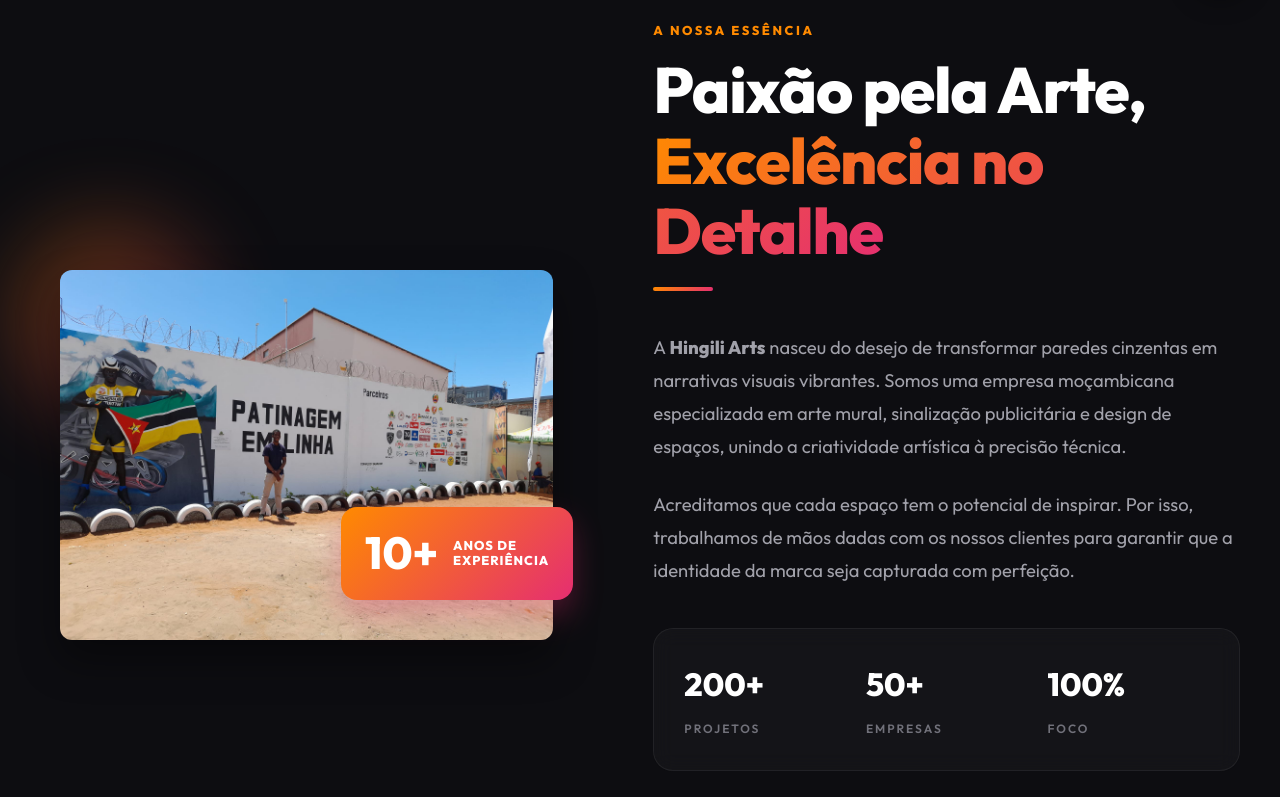
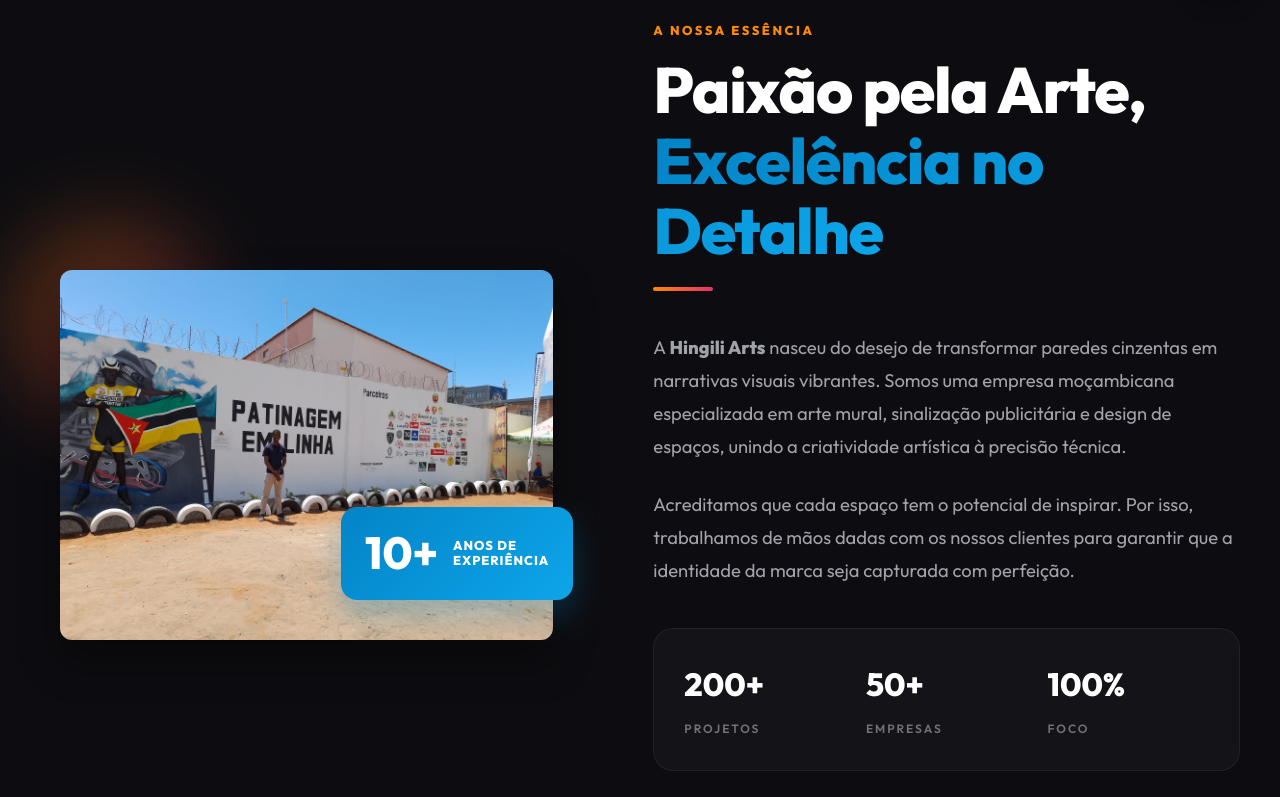
Before and after one commit to afonsoDomingos/hingiliarts, a Vue app in the folder frontend/: page / in a window 1280 px wide. Shown: the part 780-1577 px from the top of the page. Built offline with nearby package versions, Linux system fonts and the light colour scheme; no server answers; a web font is replaced by a local one.

Commit message:
fix(about): use vibrant brand blue for essence section to avoid noise

```diff
--- a/frontend/src/components/About.vue
+++ b/frontend/src/components/About.vue
@@ -86,18 +86,26 @@
   z-index: 1;
 }
 
+/* Sobrescrita para o azul da essência para evitar o ruído do azul escuro */
+.highlight {
+  background: linear-gradient(135deg, #0284c7, #0ea5e9) !important;
+  background-clip: text !important;
+  -webkit-background-clip: text !important;
+  -webkit-text-fill-color: transparent !important;
+}
+
 .experience-badge {
   position: absolute;
   bottom: 40px;
   right: -20px;
-  background: var(--gradient-primary);
+  background: linear-gradient(135deg, #0284c7, #0ea5e9);
   padding: 24px;
   border-radius: 16px;
   color: #fff;
   display: flex;
   align-items: center;
   gap: 15px;
-  box-shadow: 0 15px 30px rgba(229, 46, 113, 0.3);
+  box-shadow: 0 15px 30px rgba(2, 132, 199, 0.3);
   z-index: 3;
 }
 
```
